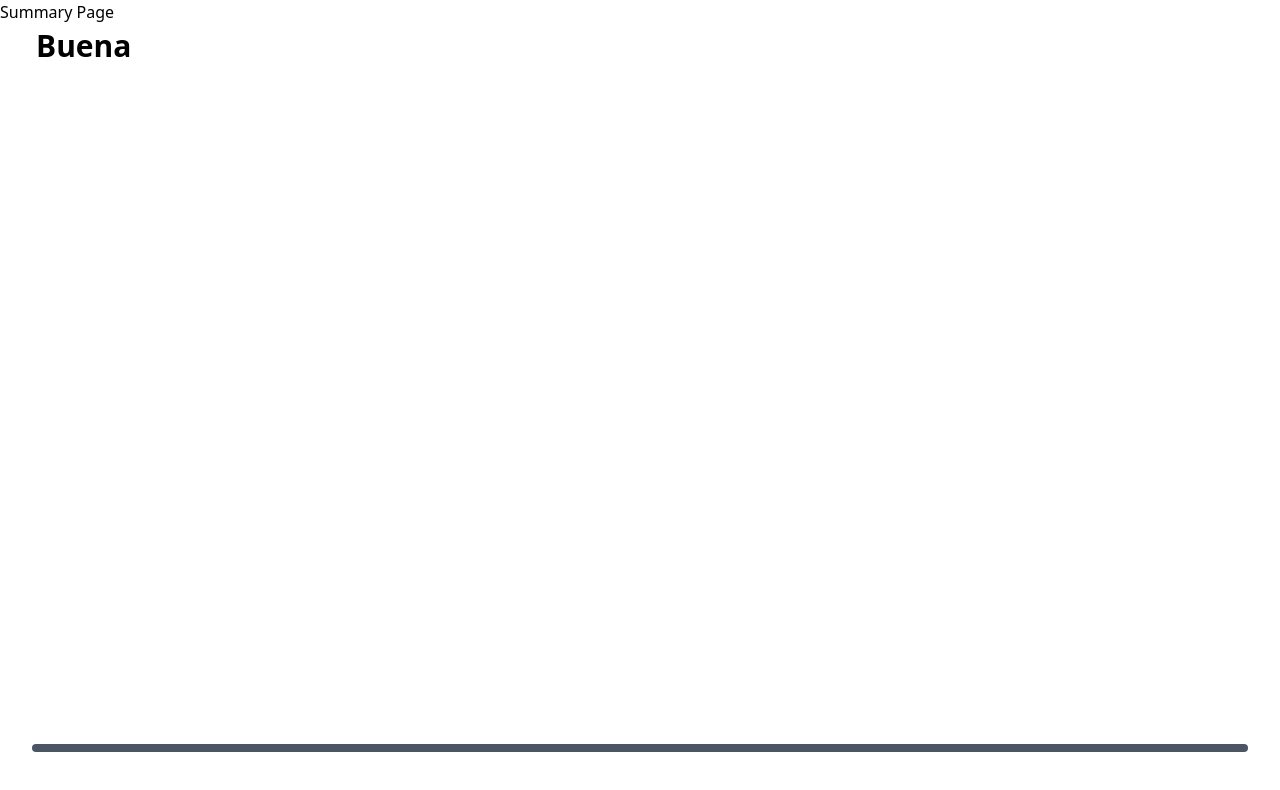
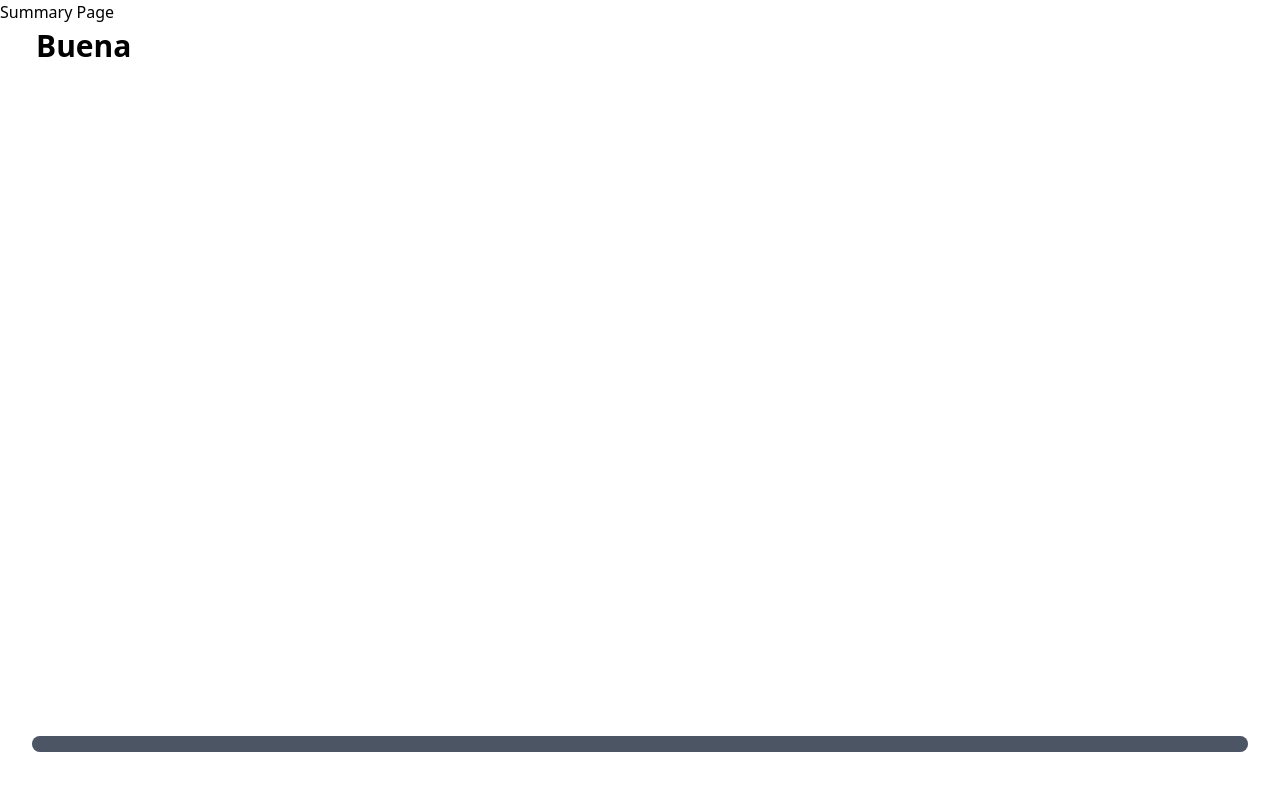
Before and after one commit to erinbedri/buena-tenant-form, a React (Create React App) app: page /summary in a window 1280 px wide. Shown: the top 790 px of the page. Built offline with nearby package versions, Linux system fonts and the light colour scheme.

Commit message:
Update ProgressBar UI

```diff
--- a/src/components/ProgressBar.tsx
+++ b/src/components/ProgressBar.tsx
@@ -23,11 +23,10 @@ const ProgressBar: React.FC = () => {
     }
 
     return (
-        <div className="fixed bottom-10 left-0 right-0 px-8 py-2 rounded-full overflow-hidden">
-            <div
-                className="bg-gray-600 text-xs font-medium text-gray-100 text-center p-1 leading-none rounded-full"
-                style={{ width: `${progressWidth}%` }}
-            ></div>
+        <div className="fixed bottom-10 left-0 right-0 px-8 py-2">
+            <div className="w-full bg-gray-300 h-4 rounded-full">
+                <div className="bg-gray-600 h-full rounded-full" style={{ width: `${progressWidth}%` }}></div>
+            </div>
         </div>
     );
 };
```
